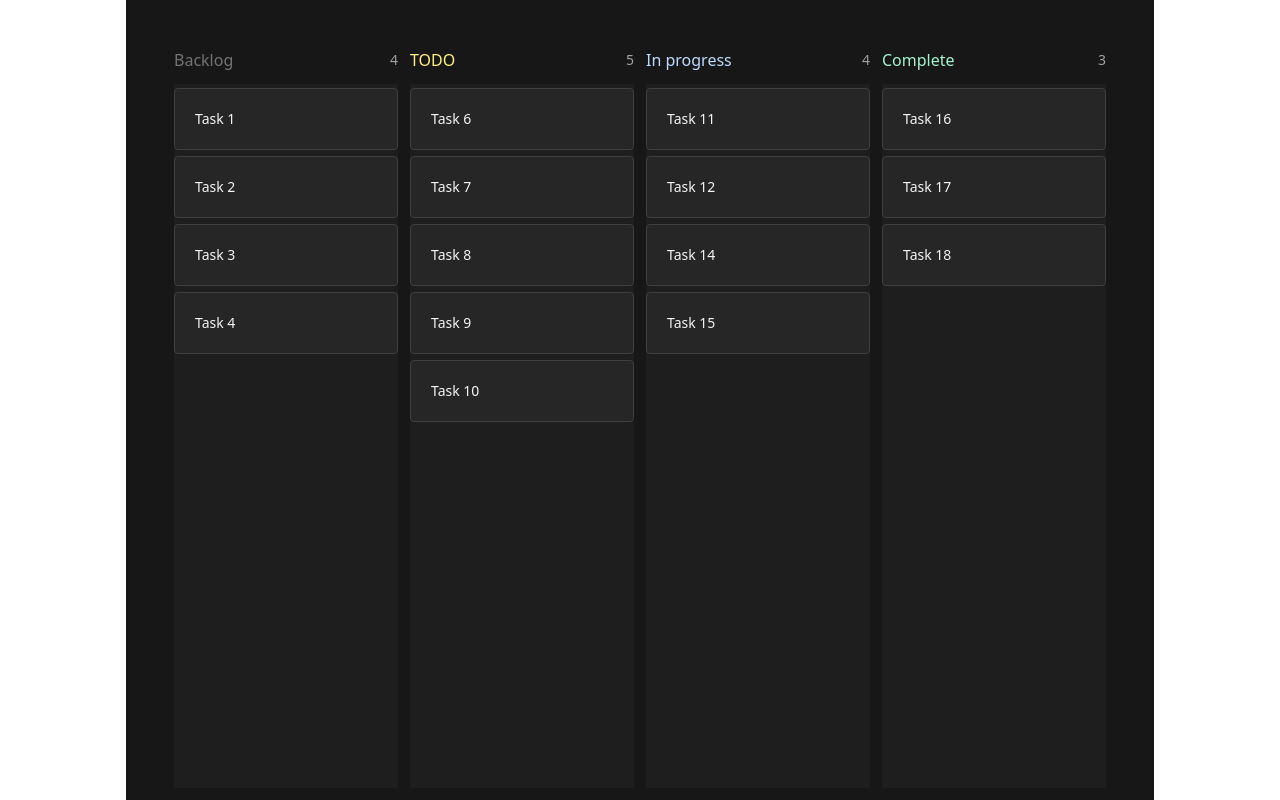
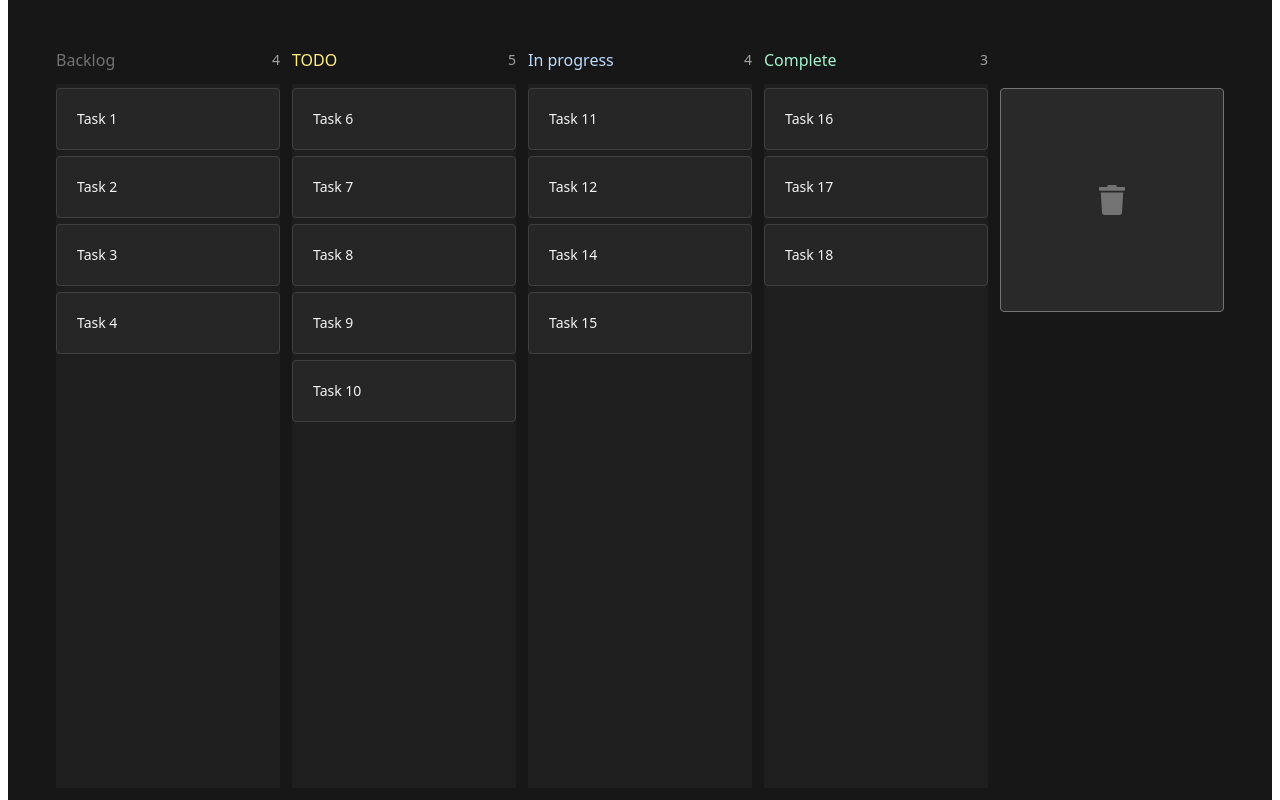
Before and after one commit to diogo-dev/Simple-Kanban, a React (Vite) app: page / in a window 1280 px wide. Built offline with nearby package versions, Linux system fonts and the light colour scheme.

Commit message:
Created the component: DeleteBarrel

```diff
--- a/package.json
+++ b/package.json
@@ -13,6 +13,7 @@
     "@tailwindcss/vite": "^4.0.14",
     "react": "^19.0.0",
     "react-dom": "^19.0.0",
+    "react-icons": "^5.5.0",
     "tailwindcss": "^4.0.14"
   },
   "devDependencies": {
--- a/src/components/board/Board.jsx
+++ b/src/components/board/Board.jsx
@@ -1,5 +1,6 @@
 import React, { useState } from 'react'
-import Column from '../column/Column';
+import Column from '../column/Column'
+import DeleteBarrel from '../deleteBarrel/DeleteBarrel'
 
 const Board = () => {
   const [cards, setCards] = useState(DEFAULT_CARDS);
@@ -34,6 +35,7 @@ const Board = () => {
         cards={cards}
         setCards={setCards}
       />
+      <DeleteBarrel setCards={setCards} />
     </div>
   )
 }
--- /dev/null
+++ b/src/components/deleteBarrel/DeleteBarrel.jsx
@@ -0,0 +1,19 @@
+import React, { useState } from 'react'
+import { FaFire } from "react-icons/fa"
+import { FaTrash } from "react-icons/fa"
+
+const DeleteBarrel = ({ setCards }) => {
+  const [active, setActive] = useState(false);
+
+  return (
+    <div className={`mt-10 grid h-56 w-56 shrink-0
+    place-content-center rounded border text-3xl
+    ${active
+        ? "border-red-800 bg-red-800/20 text-red-500"
+        : "border-neutral-500 bg-neutral-500/20 text-neutral-500"}`}>
+      {active ? <FaFire className='animate-bounce' /> : <FaTrash />}
+    </div>
+  )
+}
+
+export default DeleteBarrel
```
Also changed, not shown: 1 other file (tests, documents, lock files or other folders).
